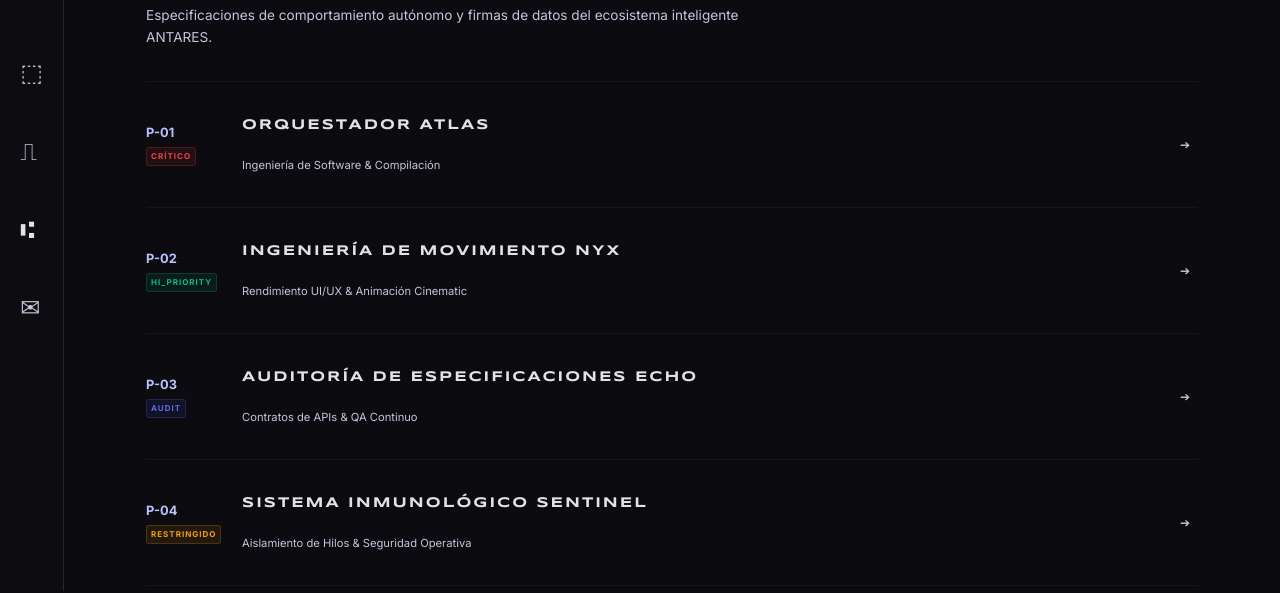
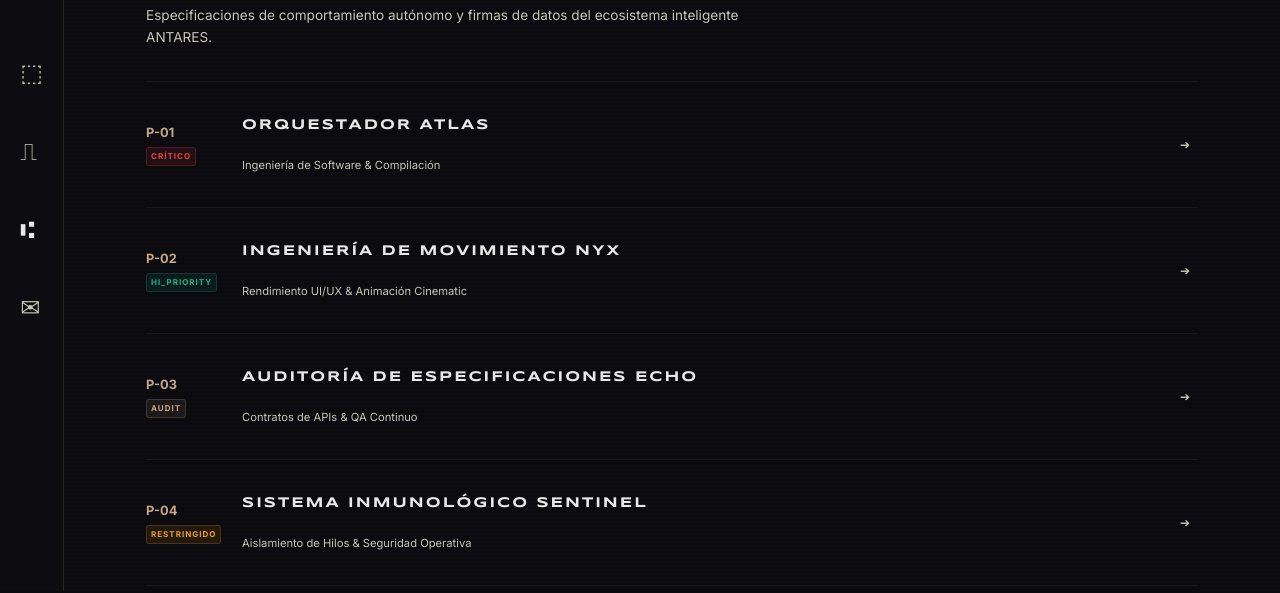
Before and after one commit to masteriaj001-ship-it/antares, a website built with Vite: page protocols.html in a window 1280 px wide. Shown: the part 209-802 px from the top of the page. Built offline with nearby package versions, Linux system fonts and the light colour scheme.

Commit message:
style(design-system): shift visual theme from generic vercel indigo to luxury carbon & brushed titanium gold

```diff
--- a/src/console.css
+++ b/src/console.css
@@ -1,9 +1,9 @@
 :root {
-    --bg-primary: #0A0A0F;
-    --bg-card-glass: rgba(255, 255, 255, 0.03);
-    --border-glass: rgba(255, 255, 255, 0.08);
-    --accent-indigo: #6366F1;
-    --accent-indigo-light: rgba(99, 102, 241, 0.2);
+    --bg-primary: #050506; /* Deepest cold carbon black */
+    --bg-card-glass: rgba(255, 255, 255, 0.02);
+    --border-glass: rgba(197, 168, 128, 0.12); /* Brushed Gold glass border */
+    --accent-indigo: #C5A880; /* Brushed Titanium Gold */
+    --accent-indigo-light: rgba(197, 168, 128, 0.18);
     --accent-green: #10B981;
     --accent-amber: #F59E0B;
     --accent-red: #EF4444;
--- a/src/protocols.css
+++ b/src/protocols.css
@@ -5,7 +5,7 @@
 .protocols-layout {
     margin-left: 0;
     padding-top: 80px;
-    background: #0A0A0F;
+    background: var(--bg-primary, #050506);
     min-height: calc(100vh - 48px);
     box-sizing: border-box;
 }
@@ -97,7 +97,7 @@
     font-family: var(--font-main);
     font-size: 0.8rem;
     font-weight: 700;
-    color: var(--color-primary, #6366F1);
+    color: var(--color-primary, #C5A880);
 }
 
 .protocol-status-badge {
@@ -124,9 +124,9 @@
 }
 
 .protocol-status-badge.assurance {
-    background: rgba(99, 102, 241, 0.1);
-    color: #6366F1;
-    border: 1px solid rgba(99, 102, 241, 0.2);
+    background: rgba(197, 168, 128, 0.1);
+    color: var(--color-primary, #C5A880);
+    border: 1px solid rgba(197, 168, 128, 0.2);
 }
 
 .protocol-status-badge.restricted {
@@ -249,7 +249,7 @@
     font-family: var(--font-mono, 'JetBrains Mono', monospace);
     font-size: 0.7rem;
     line-height: 1.5;
-    color: #818CF8;
+    color: #E2D3BE;
 }
 
 /* ==========================================================================
--- a/src/styles/base/tokens.css
+++ b/src/styles/base/tokens.css
@@ -1,31 +1,31 @@
 @import url('https://fonts.googleapis.com/css2?family=Inter:wght@300;400;500;600;700;800&family=Plus+Jakarta+Sans:wght@400;500;600;700;800&family=Syncopate:wght@400;700&display=swap');
 
 :root {
-    /* Colors - ANTARES Tactical Slate Blue Palette */
-    --color-primary: #b8c3ff;
-    --color-primary-dark: #002388;
-    --color-primary-container: #2e5bff;
+    /* Colors - ANTARES Dark Luxury Carbon & Gold Palette */
+    --color-primary: #C5A880; /* Brushed Titanium Gold */
+    --color-primary-dark: #3D3528;
+    --color-primary-container: #5E523E;
 
-    --color-bg-deep: #121314;
-    --color-bg-card: #1f2021;
-    --color-bg-card-low: #1b1c1d;
-    --color-bg-card-lowest: #0d0e0f;
-    --color-bg-card-high: #292a2b;
-    --color-bg-card-highest: #343536;
+    --color-bg-deep: #080809; /* Deeper cold carbon black */
+    --color-bg-card: #121314;
+    --color-bg-card-low: #0e0f10;
+    --color-bg-card-lowest: #050506;
+    --color-bg-card-high: #1c1d1f;
+    --color-bg-card-highest: #26282a;
 
-    --color-text-main: #e3e2e3;
-    --color-text-muted: #c4c5d9;
-    --color-text-dim: #6b7280;
+    --color-text-main: #e9e8e9;
+    --color-text-muted: #c7c6b5; /* Slightly warm gray */
+    --color-text-dim: #737468;
 
-    --color-outline: #8e90a2;
-    --color-outline-variant: #434656;
-    --color-border: rgba(142, 144, 162, 0.2);
+    --color-outline: #a3a18e;
+    --color-outline-variant: #5e5b4f;
+    --color-border: rgba(197, 168, 128, 0.15);
 
-    /* Premium Indigo Accent */
-    --accent-indigo: #6366F1;
-    --accent-indigo-light: rgba(99, 102, 241, 0.2);
-    --accent-indigo-glow: rgba(99, 102, 241, 0.15);
-    --accent-indigo-shadow: rgba(99, 102, 241, 0.4);
+    /* Premium Brand Accent (Ditching generic Vercel Indigo) */
+    --accent-indigo: #C5A880; /* Mapped to Titanium Gold for maximum compatibility */
+    --accent-indigo-light: rgba(197, 168, 128, 0.15);
+    --accent-indigo-glow: rgba(197, 168, 128, 0.08);
+    --accent-indigo-shadow: rgba(197, 168, 128, 0.35);
 
     /* Backgrounds */
     --bg-primary: #0A0A0F;
```
